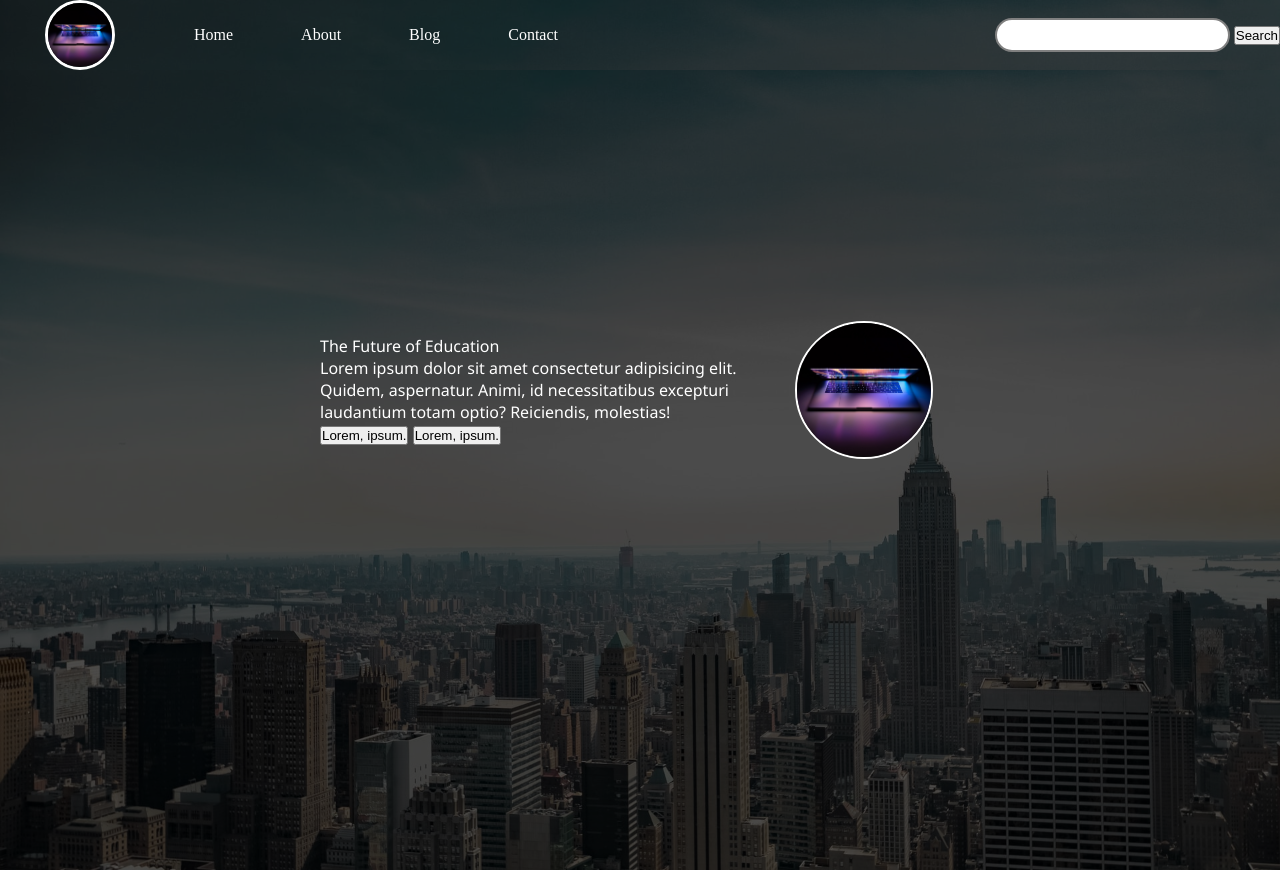
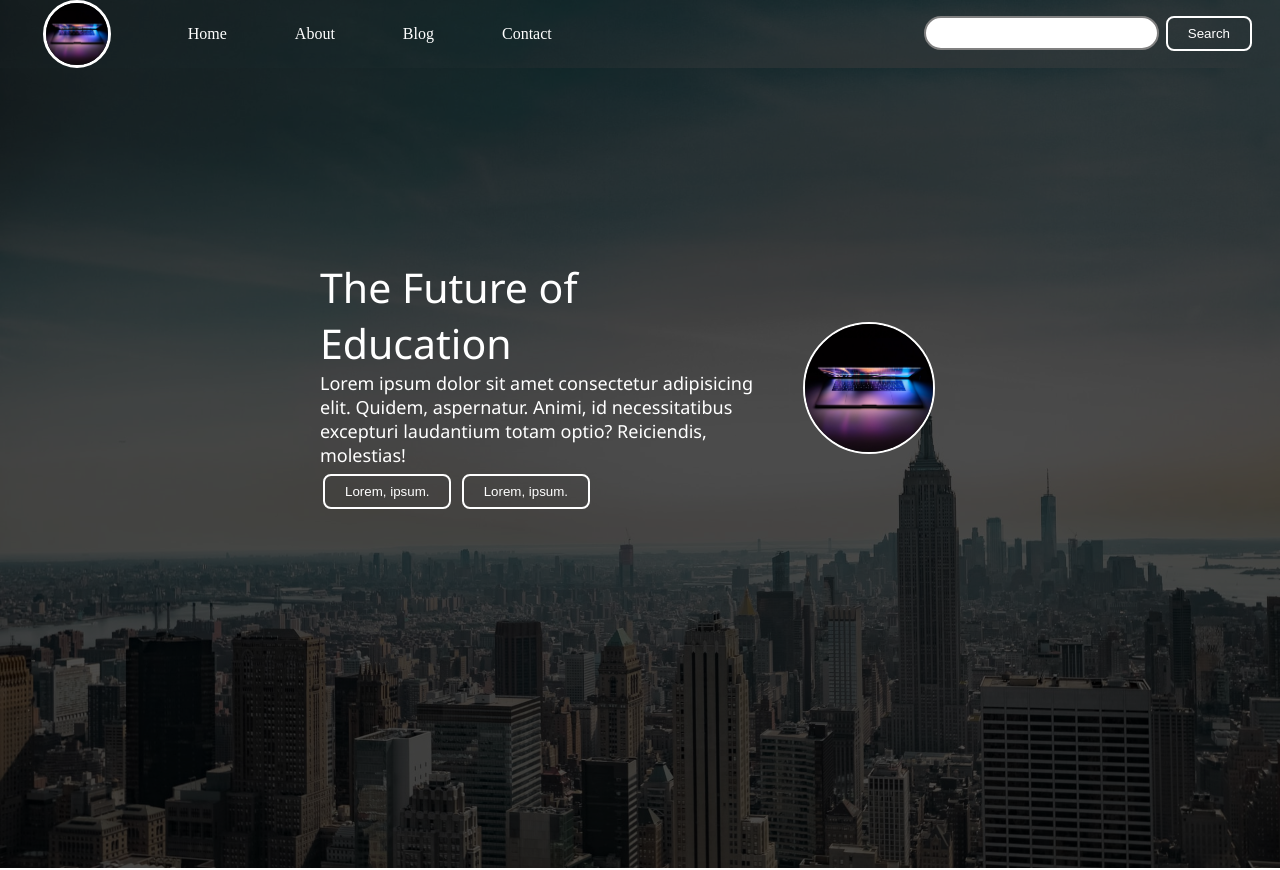
Before and after one commit to SubhanRaj/iCoder, a plain HTML site: page index.html in a window 1280 px wide. Drawn offline with Linux system fonts and the light colour scheme.

Commit message:
New Chnages

```diff
--- a/css/main.css
+++ b/css/main.css
@@ -57,6 +57,7 @@
     text-align: right;
     /* background-color: blueviolet; */
     width: 50%;
+    padding: 0 25px;
 }
 
 #search {
@@ -82,7 +83,7 @@
 }
 
 .firstHalf {
-    width: 70%;
+    width: 75%;
     display: flex;
     flex-direction: column;
     justify-content: center;
@@ -103,9 +104,20 @@
 }
 
 .text-big{
-
+font-size: 41px;
 
 }
 .text-small{
+    font-size: 18px;
 
 }
+
+.btn {
+    padding: 8px 20px;
+    margin: 7px 3px;
+    border: 2px solid white;
+    border-radius: 8px;
+    background: none;
+    color: white;
+    cursor: pointer;
+}
--- a/index.html
+++ b/index.html
@@ -5,7 +5,7 @@
     <meta charset="UTF-8">
     <meta http-equiv="X-UA-Compatible" content="IE=edge">
     <meta name="viewport" content="width=device-width, initial-scale=1.0">
-    <title>iCoder - Coding for Futyre</title>
+    <title>iCoder - Coding for Future</title>
     <link rel="stylesheet" href="./css/main.css"">
 </head>
 <body>
```
